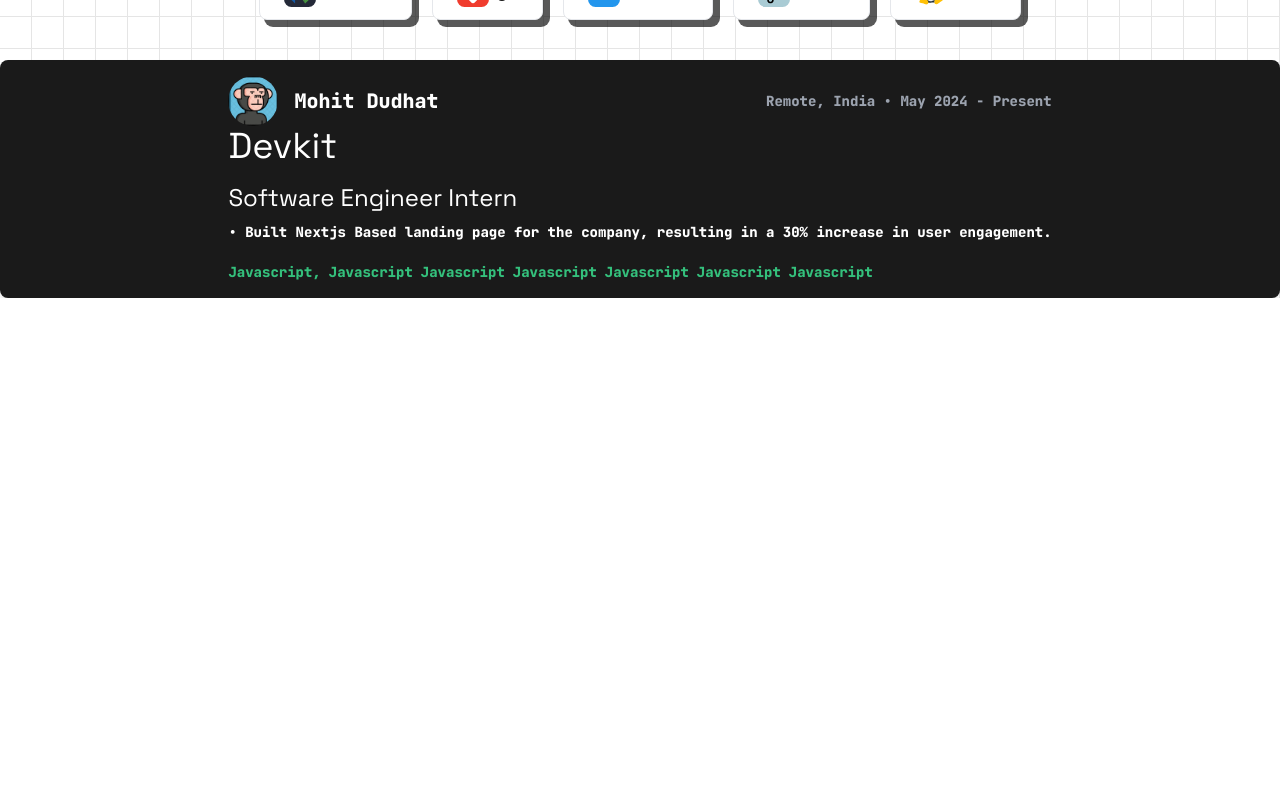
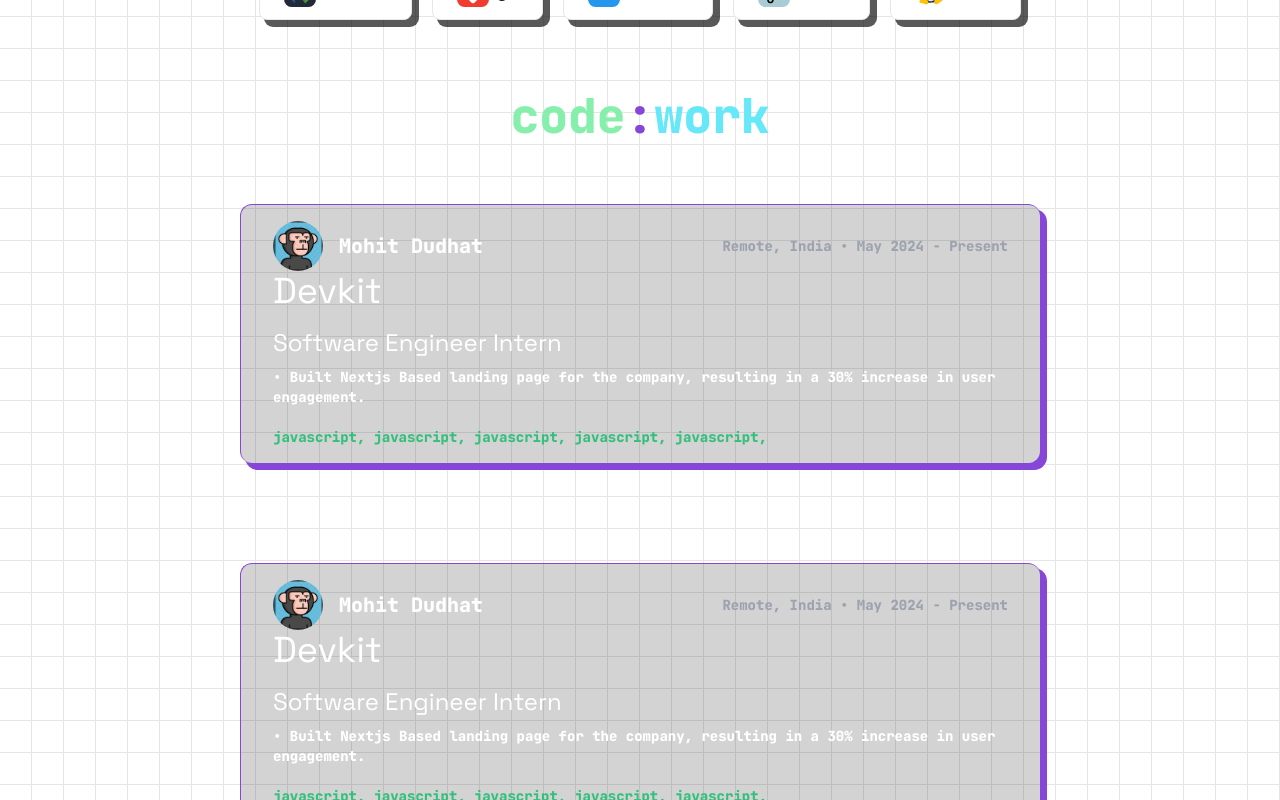
Before and after one commit to mohitdudhat22/portfolio, a Next.js app: page / in a window 1280 px wide. Shown: the part 1360-2160 px from the top of the page. Before the commit the page ends 1658 px from the top, so only its background shows below. Built offline with nearby package versions, Linux system fonts and the light colour scheme.

Commit message:
card and its data setup

```diff
--- a/src/components/Work.tsx
+++ b/src/components/Work.tsx
@@ -1,10 +1,14 @@
+import { WorkData } from "@/data/work";
 import Image from "next/image";
 
-export default function Work() {
+function WorkCard() {
   return (
     <>
-     <div className="bg-[#1a1a1a] text-white rounded-lg shadow-md p-4 flex flex-wrap justify-center ">
+
         <div>
+        {WorkData.map((item) => {
+              return (
+                <div className="bg-stone-800/20 border-t-[1px] border-foreground border-solid border-l-[1px] px-8 py-4 select-none cursor-pointer rounded-xl shadow-for md:shadow-[6px_6px_0px_1px_#8646d7]  md:w-[800px]  w-fit flex-col mb-[100px] text-white shadow-md p-4 flex flex-wrap justify-center" key={item.name}>
                   <div className="flex items-center justify-between font-jetbrain">
                     <div className="flex items-center">
                       <Image
@@ -14,39 +18,55 @@
                         height={50}
                         className="rounded-full mr-4"
                       />
-        <h2 className="text-xl">
-          Mohit Dudhat
-        </h2>
+                      <h2 className="text-xl">Mohit Dudhat</h2>
                     </div>
-        <p className="text-gray-400 text-sm">Remote, India • May 2024 - Present</p>
+                    <p className="text-gray-400 text-sm">
+                      Remote, India • May 2024 - Present
+                    </p>
                   </div>
+
                   <div className="font-grotesk">
-        <h2 className="text-4xl font-grotesk mb-4">Devkit</h2>
-        <p className="text-2xl font-grotesk">Software Engineer Intern</p>
+                    <h2 className="text-4xl font-grotesk mb-4">{item.name}</h2>
+                    <p className="text-2xl font-grotesk">{item.postion}</p>
                     <p className="text-white text-sm font-jetbrain mt-2">
-        • Built Nextjs Based landing page for the company, resulting in a 30% increase in user engagement.
+                      {item.description}
                     </p>
                     <ul className="flex gap-2 mt-5 justify-start items-center flex-wrap">
-          <li className=" text-sm font-jetbrain rounded-md text-[#34c07c]">
-            Javascript,
-          </li> <li className=" text-sm font-jetbrain  rounded-md text-[#34c07c]">
-            Javascript
-          </li><li className=" text-sm font-jetbrain  rounded-md text-[#34c07c]">
-            Javascript
-          </li><li className=" text-sm font-jetbrain  rounded-md text-[#34c07c]">
-            Javascript
-          </li><li className=" text-sm font-jetbrain  rounded-md text-[#34c07c]">
-            Javascript
-          </li><li className=" text-sm font-jetbrain  rounded-md text-[#34c07c]">
-            Javascript
-          </li><li className=" text-sm font-jetbrain  rounded-md text-[#34c07c]">
-            Javascript
+                      {item.skills.map((skill, index) => {
+                        return (
+                          <li
+                            className=" text-sm font-jetbrain rounded-md text-[#34c07c]"
+                            key={index + skill}
+                          >
+                            {skill},
                           </li>
-
+                        );
+                      })}
                     </ul>
                   </div>
                 </div>
+              );
+            })}
         </div>
     </>
   );
 }
+
+export default function Work() {
+  return (
+    <>
+      <section className=" mx-auto px-4 py-8 max-w-[1050px]">
+        <div className="w-full flex justify-center items-center flex-col">
+          <div className="cursor-pointer z-[9] rounded-xl w-fit">
+            <h1 className="font-jetbrain text-center text-5xl mb-16">
+              <span className="text-green-300">code</span>
+              <span className="text-foreground">:</span>
+              <span className="text-cyan-300">work </span>
+            </h1>
+          </div>
+          <WorkCard />
+        </div>
+      </section>
+    </>
+  );
+}
--- /dev/null
+++ b/src/data/work.tsx
@@ -0,0 +1,27 @@
+interface Data {
+    name: string
+    postion: string
+    description: string
+    skills: string[]
+}
+
+export const WorkData:Data[] = [
+    {
+        name: "Devkit",
+        postion:"Software Engineer Intern",
+        description : "• Built Nextjs Based landing page for the company, resulting in a 30% increase in user engagement.",
+        skills: [
+            "javascript" , "javascript" , "javascript" , "javascript" , "javascript"
+        ]
+    },
+    {
+        name: "Devkit",
+        postion:"Software Engineer Intern",
+        description : "• Built Nextjs Based landing page for the company, resulting in a 30% increase in user engagement.",
+        skills: [
+            "javascript" , "javascript" , "javascript" , "javascript" , "javascript"
+        ]
+    }
+
+
+]
--- a/tailwind.config.ts
+++ b/tailwind.config.ts
@@ -21,6 +21,9 @@
         'gradient-radial': 'radial-gradient(var(--tw-gradient-stops))',
         'gradient-conic':
           'conic-gradient(from 180deg at 50% 50%, var(--tw-gradient-stops))',
+      },
+      colors:{
+        foreground : '#8646d7',
       },
     },
     animation: {
```
Lines whose indentation alone changed are shown as unchanged.
